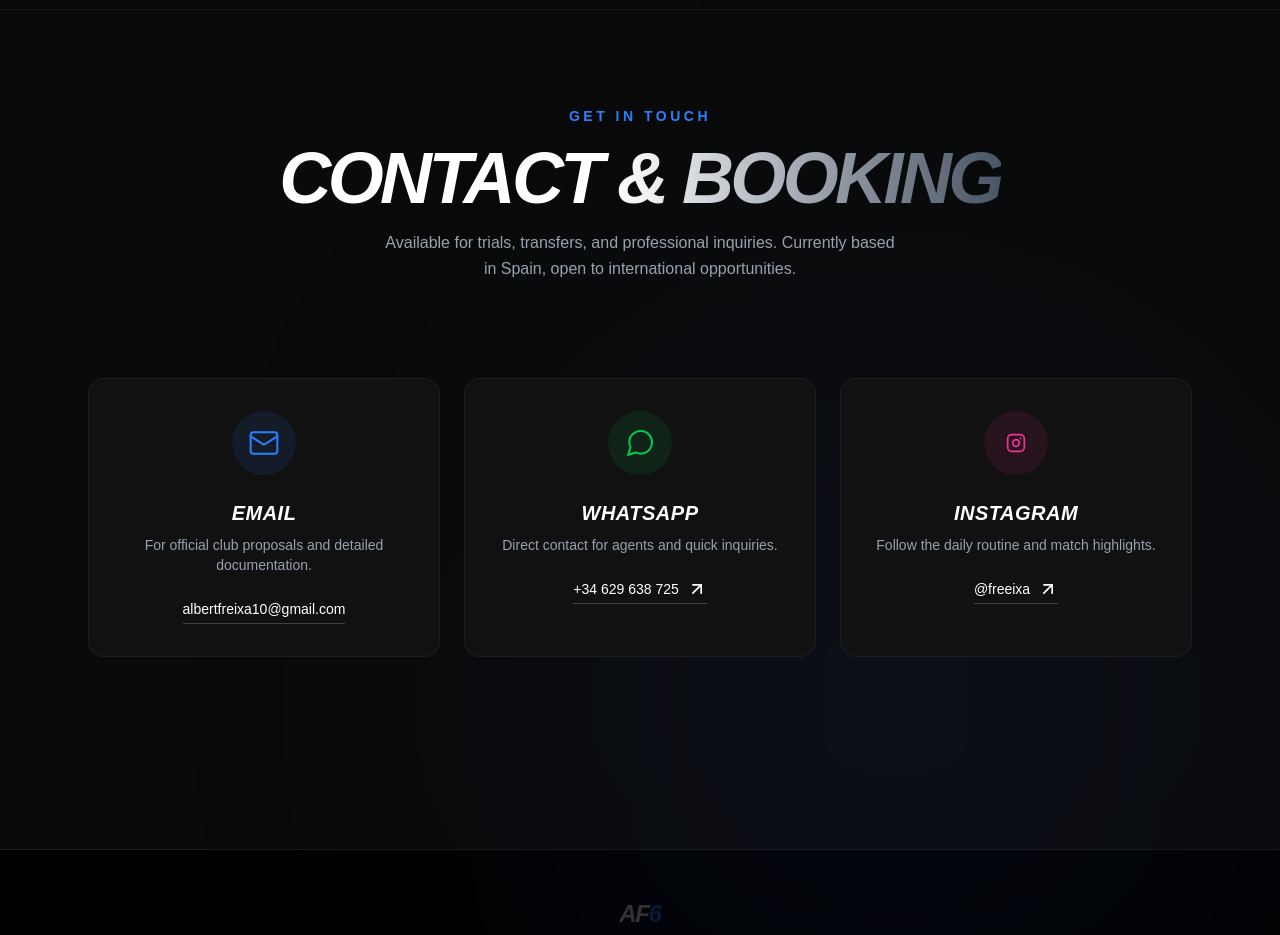
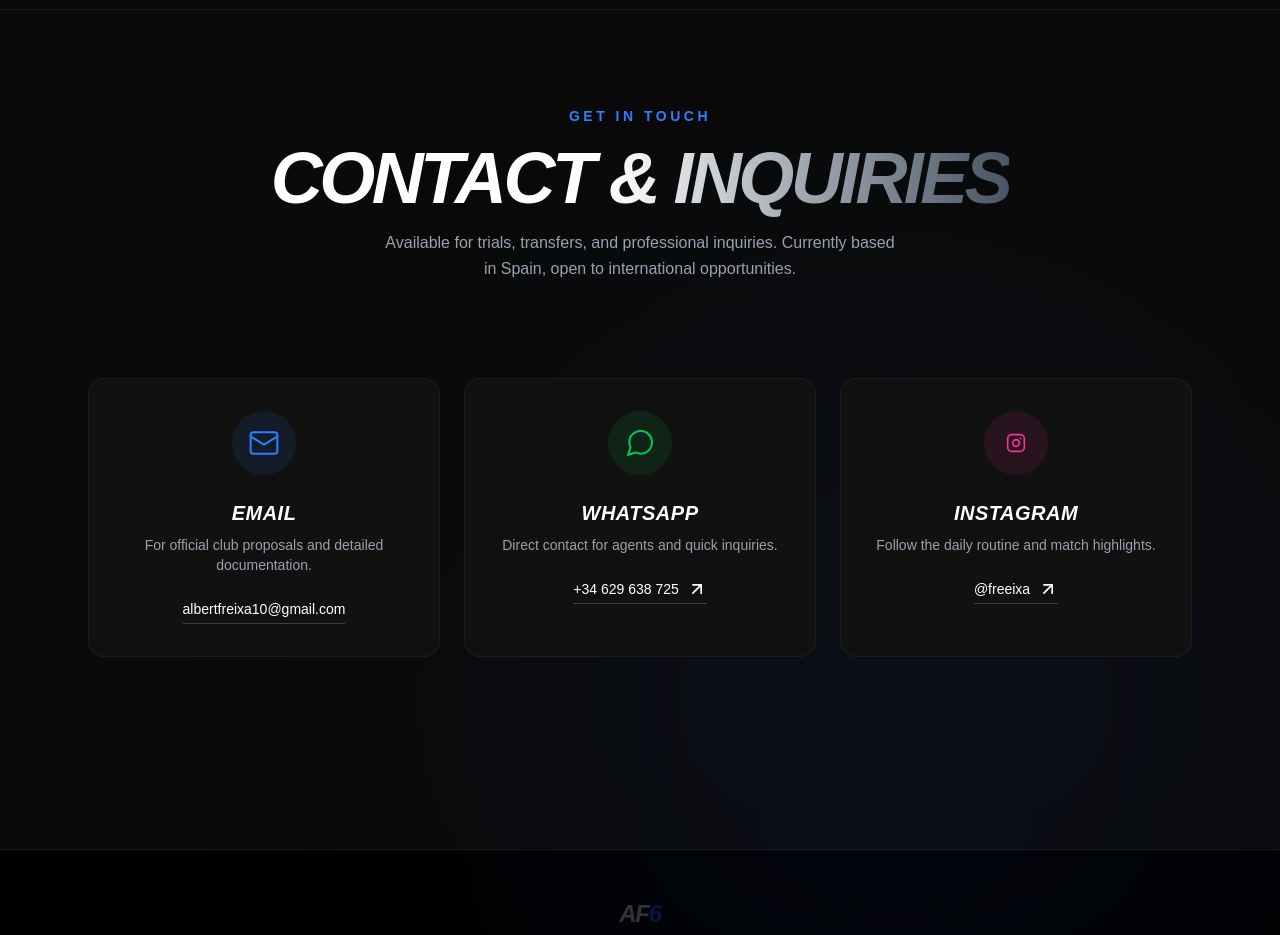
Before and after one commit to linusnicolau/albertfreixa, a Next.js app: page / in a window 1280 px wide. Shown: the part 4840-5775 px from the top of the page. Built offline with nearby package versions, Linux system fonts and the light colour scheme.

Commit message:
pequeño detalle 2

```diff
--- a/app/components/ContactSection.jsx
+++ b/app/components/ContactSection.jsx
@@ -13,7 +13,7 @@ export default function ContactSection() {
                 {/* Header */}
                 <div className="text-center mb-16 md:mb-24 space-y-4">
                     <h2 className="text-blue-500 font-bold tracking-[0.25em] uppercase text-xs md:text-sm">Get In Touch</h2>
-                    <h3 className="text-4xl md:text-7xl font-black italic uppercase tracking-tighter">Contact <span className="text-transparent bg-clip-text bg-gradient-to-r from-white to-gray-600">& Booking</span></h3>
+                    <h3 className="text-4xl md:text-7xl font-black italic uppercase tracking-tighter">Contact <span className="text-transparent bg-clip-text bg-gradient-to-r from-white to-gray-600">& Inquiries</span></h3>
                     <p className="text-gray-400 max-w-lg mx-auto text-sm md:text-base leading-relaxed">Available for trials, transfers, and professional inquiries. Currently based in Spain, open to international opportunities.</p>
                 </div>
 
```
